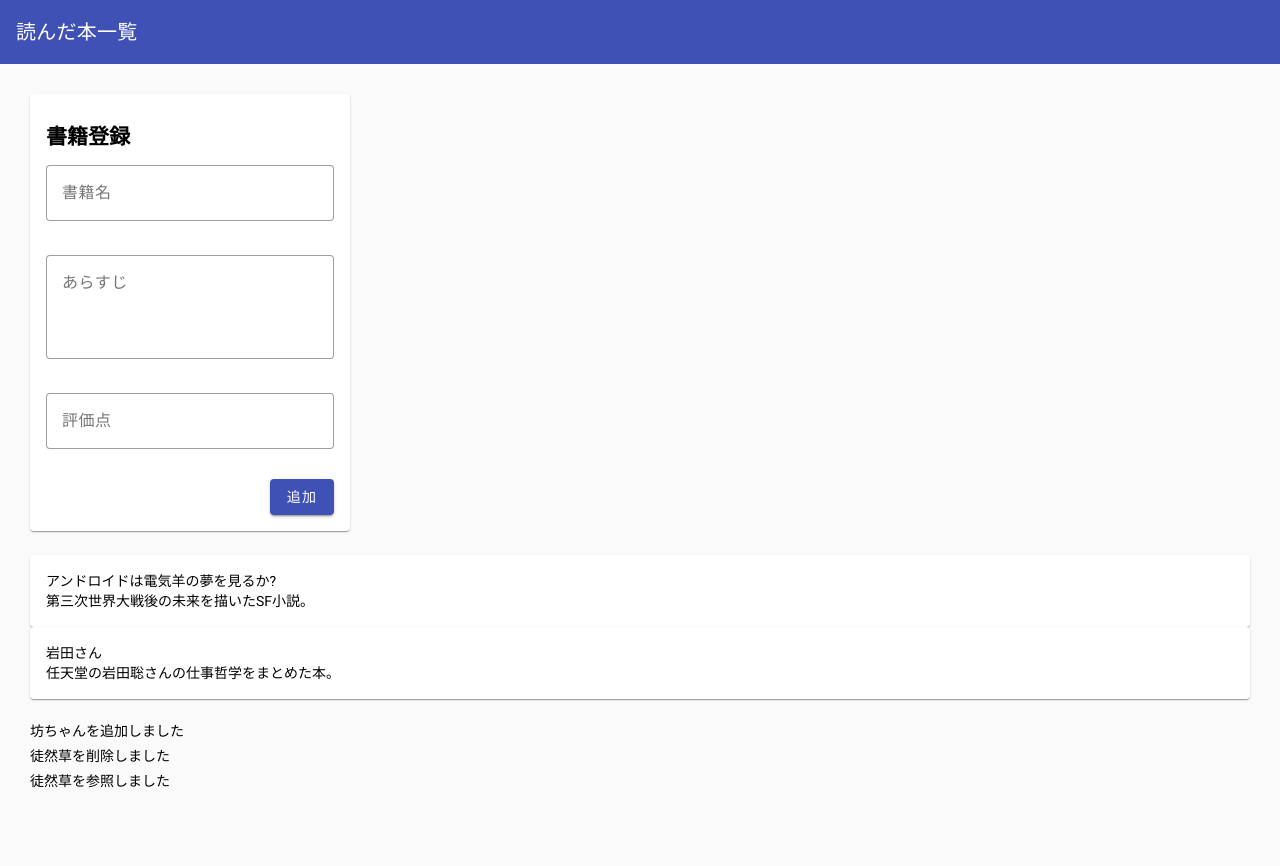
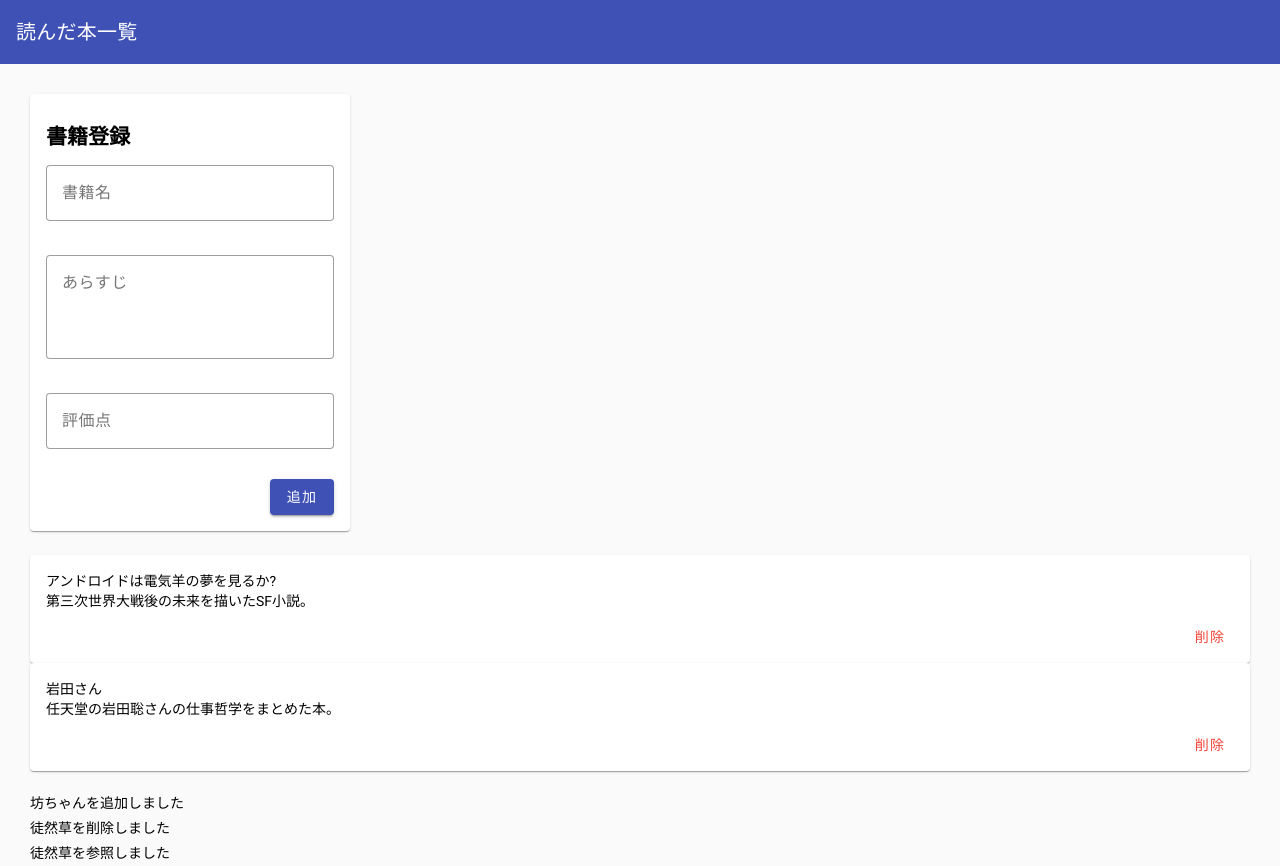
Before and after one commit to sumuduudara/intern-sumudu, an Angular app in the folder intern-book-app/: page / in a window 1280 px wide. Before the commit the page ends 800 px from the top, so only its background shows below. Built offline with nearby package versions, Linux system fonts and the light colour scheme.

Commit message:
Implement book delete functionality

```diff
--- a/intern-book-app/src/app/components/book-card/book-card.html
+++ b/intern-book-app/src/app/components/book-card/book-card.html
@@ -8,4 +8,8 @@
       {{ book.detail }}
     </div>
   </mat-card-content>
+
+  <mat-card-actions align="end">
+    <button mat-button color="warn" (click)="onDelete()">削除</button>
+  </mat-card-actions>
 </mat-card>
--- a/intern-book-app/src/app/components/book-card/book-card.ts
+++ b/intern-book-app/src/app/components/book-card/book-card.ts
@@ -1,15 +1,21 @@
-import { Component, Input } from '@angular/core';
+import { Component, EventEmitter, Input, Output } from '@angular/core';
 import { CommonModule } from '@angular/common';
 import { MatCardModule } from '@angular/material/card';
+import { MatButtonModule } from '@angular/material/button';
 import { Book } from '../../types/book.interface';
 
 @Component({
   selector: 'app-book-card',
   standalone: true,
-  imports: [CommonModule, MatCardModule],
+  imports: [CommonModule, MatCardModule, MatButtonModule],
   templateUrl: './book-card.html',
   styleUrl: './book-card.css',
 })
 export class BookCard {
   @Input() book!: Book;
+  @Output() delete = new EventEmitter<void>();
+
+  onDelete(): void {
+    this.delete.emit();
+  }
 }
--- a/intern-book-app/src/app/pages/book-list/book-list.html
+++ b/intern-book-app/src/app/pages/book-list/book-list.html
@@ -22,9 +22,8 @@
   </mat-card>
 
   @for (book of bookList; track book.name) {
-    <app-book-card [book]="book"></app-book-card>
+    <app-book-card [book]="book" (delete)="deleteBook($index)"> </app-book-card>
   }
-
   <div class="logs">
     @for (log of logs; track $index) {
       <div>{{ log }}</div>
```
